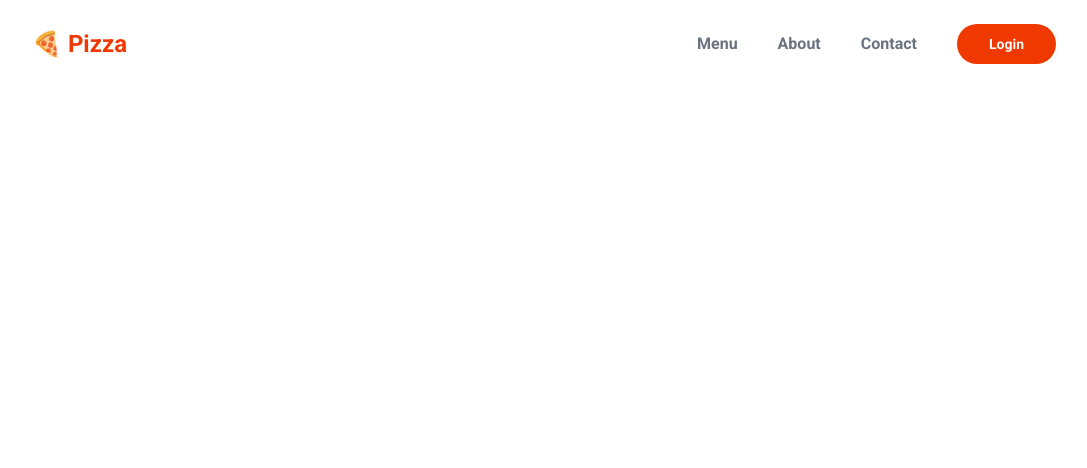
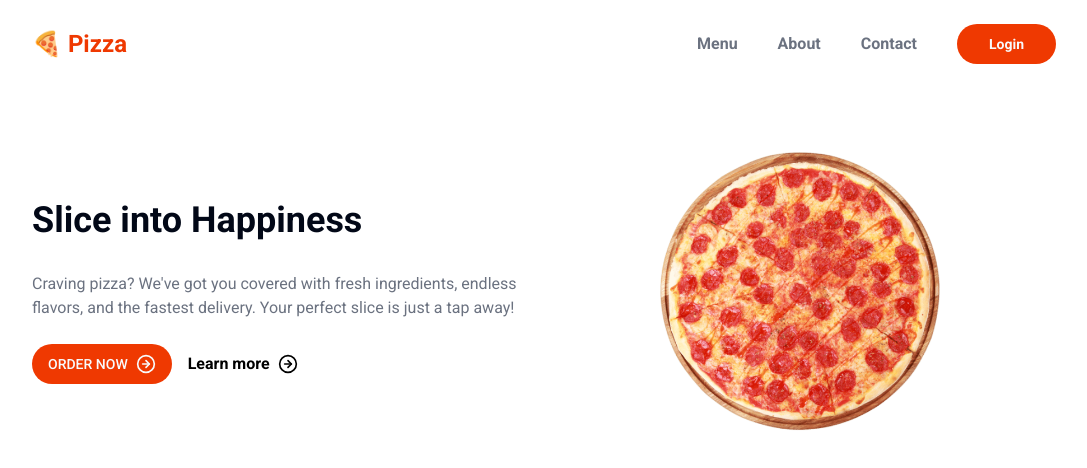
Before and after one commit to ahmedabdelrshed/food-ordering-app, a Next.js app: page / in a window 1280 px wide. Shown: the top 468 px of the page, without its empty margins (96-1183 px from the left). Built offline with nearby package versions, Linux system fonts and the light colour scheme.

Commit message:
Add Hero component

```diff
--- /dev/null
+++ b/src/app/_components/Hero.tsx
@@ -0,0 +1,52 @@
+import Link from "@/components/Link/Link";
+import { buttonVariants } from "@/components/ui/button";
+import { Routes } from "@/lib/constants";
+import { ArrowRightCircle } from "lucide-react";
+import Image from "next/image";
+
+const Hero = () => {
+  return (
+    <section className="section-gap">
+      <div className="container grid grid-cols-1 md:grid-cols-2">
+        <div className="md:py-12">
+          <h1 className="text-4xl font-semibold mb-8">Slice into Happiness</h1>
+          <p className="text-accent my-6">Craving pizza? We&apos;ve got you covered with fresh ingredients, endless flavors, and the fastest delivery. Your perfect slice is just a tap away!          </p>
+          <div className="flex items-center gap-4">
+            <Link
+              href={`/${Routes.MENU}`}
+              className={`${buttonVariants({
+                size: "lg",
+              })} space-x-2 !px-4 !rounded-full uppercase`}
+            >
+              Order now
+              <ArrowRightCircle
+                className={`!w-5 !h-5 `}
+              />
+            </Link>
+            <Link
+              href={`/${Routes.ABOUT}`}
+              className="flex gap-2 items-center text-black hover:text-primary duration-200 transition-colors font-semibold"
+            >
+              Learn more
+              <ArrowRightCircle
+                className={`!w-5 !h-5 `}
+              />
+            </Link>
+          </div>
+        </div>
+        <div className="relative hidden md:block">
+          <Image
+            src="/images/pizza.png"
+            alt="Pizza"
+            fill
+            className="object-contain"
+            loading="eager"
+            priority
+          />
+        </div>
+      </div>
+    </section>
+  );
+}
+
+export default Hero
--- a/src/app/page.tsx
+++ b/src/app/page.tsx
@@ -1,8 +1,9 @@
+import Hero from "./_components/Hero";
 
 export default function Home() {
   return (
     <main>
-
+     <Hero />
     </main>
   );
 }
```
Also changed, not shown: public/images/pizza.png (added).
